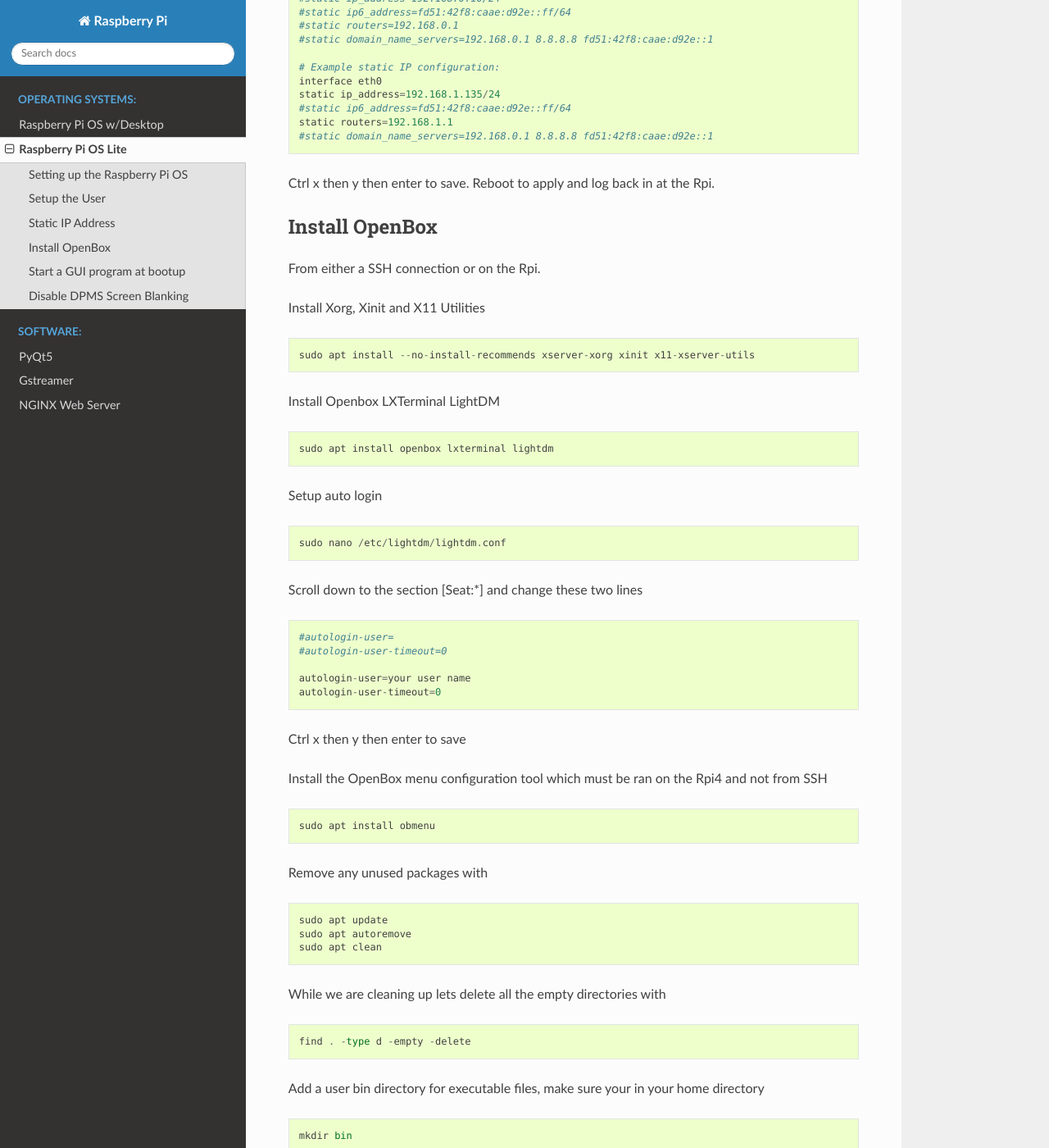
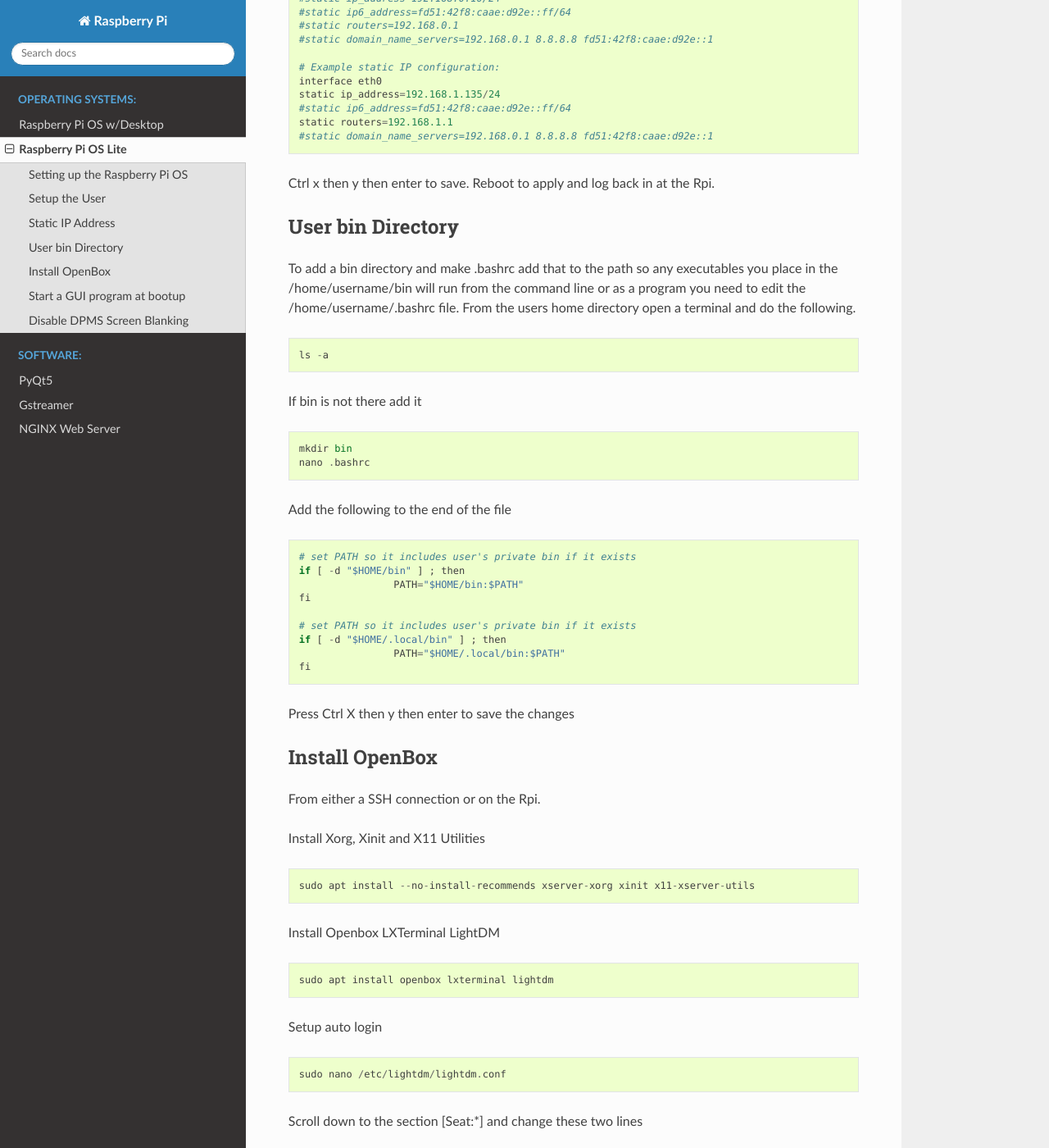
Before and after one commit to jethornton/rpi, a Sphinx documentation site: the page built from docs/source/lite-install.rst, in a window 1280 px wide and 1400 px high, scrolled down 3823 px. Shown: the whole window at 82% size. Built offline with Sphinx 7.4.7 and the Read the Docs theme 2.0.0, drawn with Linux system fonts in a browser that asks for light colours.

Commit message:
user bin

```diff
--- a/docs/source/lite-install.rst
+++ b/docs/source/lite-install.rst
@@ -187,6 +187,38 @@
 
 Ctrl x then y then enter to save. Reboot to apply and log back in at the Rpi.
 
+User bin Directory
+------------------
+
+To add a bin directory and make .bashrc add that to the path so any
+executables you place in the /home/username/bin will run from the
+command line or as a program you need to edit the /home/username/.bashrc
+file. From the users home directory open a terminal and do the following.
+::
+
+	ls -a
+
+If bin is not there add it
+::
+
+	mkdir bin
+	nano .bashrc
+
+Add the following to the end of the file
+::
+
+	# set PATH so it includes user's private bin if it exists
+	if [ -d "$HOME/bin" ] ; then
+			PATH="$HOME/bin:$PATH"
+	fi
+
+	# set PATH so it includes user's private bin if it exists
+	if [ -d "$HOME/.local/bin" ] ; then
+			PATH="$HOME/.local/bin:$PATH"
+	fi
+
+Press Ctrl X then y then enter to save the changes
+
 Install OpenBox
 ---------------
 
```
